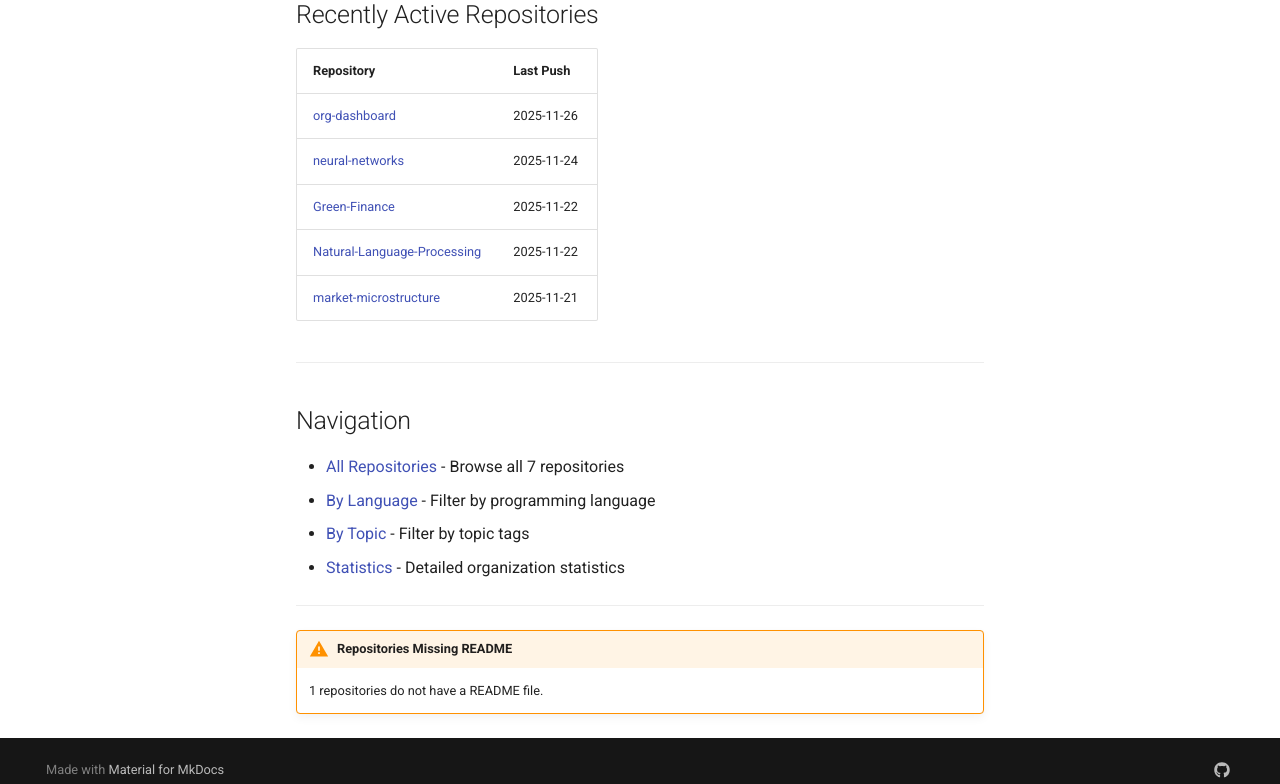
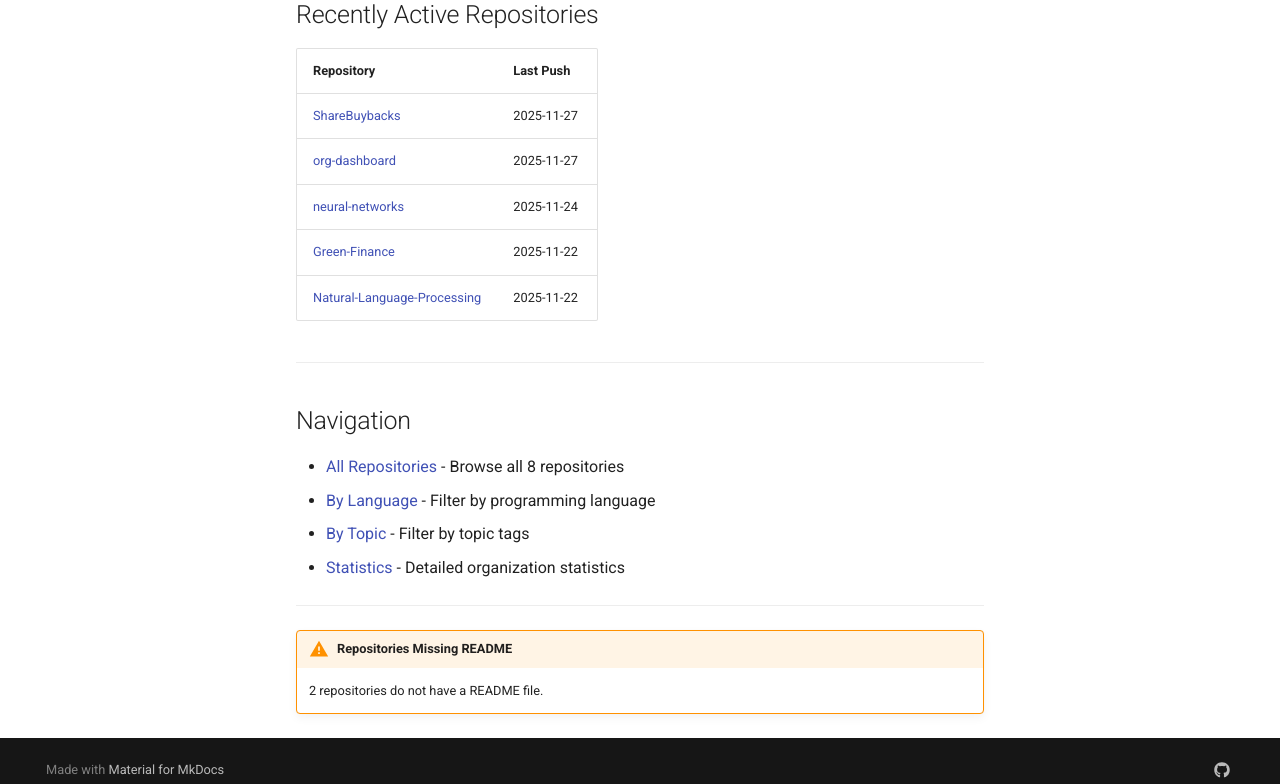
Before and after one commit to Digital-AI-Finance/org-dashboard, an MkDocs documentation site: the page built from docs/index.md, in a window 1280 px wide and 1400 px high, scrolled down 2821 px. Shown: the part 598-1382 px from the top of the window. Built offline with MkDocs 1.6.1 and Material for MkDocs 9.7.7, drawn with Linux system fonts in a browser that asks for light colours; comment, search, counter and statistics services are not loaded; some of the changed text lies outside the part shown.

Commit message:
Update dashboard data [skip ci]

```diff
--- a/docs/index.md
+++ b/docs/index.md
@@ -41,12 +41,12 @@ Browse our research repositories in an interactive, visual format.
 
 | Metric | Value |
 |--------|-------|
-| Total Repositories | 7 |
-| Active Repositories | 7 |
+| Total Repositories | 8 |
+| Active Repositories | 8 |
 | Archived Repositories | 0 |
 | Total Stars | 0 |
 | Total Forks | 0 |
-| Total Contributors | 8 |
+| Total Contributors | 9 |
 | Average Stars per Repo | 0.0 |
 | Average Forks per Repo | 0.0 |
 
@@ -56,8 +56,8 @@ Browse our research repositories in an interactive, visual format.
 
 | Language | Repositories |
 |----------|--------------|
+| [Python](by-language/python.md) | 2 |
 | [TeX](by-language/tex.md) | 2 |
-| [Python](by-language/python.md) | 1 |
 | [Jupyter Notebook](by-language/jupyter-notebook.md) | 1 |
 
 
@@ -97,18 +97,18 @@ Browse our research repositories in an interactive, visual format.
 
 | Repository | Last Push |
 |------------|-----------|
-| [org-dashboard](repos/org-dashboard.md) | 2025-11-26 |
+| [ShareBuybacks](repos/ShareBuybacks.md) | 2025-11-27 |
+| [org-dashboard](repos/org-dashboard.md) | 2025-11-27 |
 | [neural-networks](repos/neural-networks.md) | 2025-11-24 |
 | [Green-Finance](repos/Green-Finance.md) | 2025-11-22 |
 | [Natural-Language-Processing](repos/Natural-Language-Processing.md) | 2025-11-22 |
-| [market-microstructure](repos/market-microstructure.md) | 2025-11-21 |
 
 
 ---
 
 ## Navigation
 
-- [All Repositories](repos/index.md) - Browse all 7 repositories
+- [All Repositories](repos/index.md) - Browse all 8 repositories
 - [By Language](by-language/index.md) - Filter by programming language
 - [By Topic](by-topic/index.md) - Filter by topic tags
 - [Statistics](stats.md) - Detailed organization statistics
@@ -117,4 +117,4 @@ Browse our research repositories in an interactive, visual format.
 ---
 
 !!! warning "Repositories Missing README"
-    1 repositories do not have a README file.
+    2 repositories do not have a README file.
```
Also changed, not shown: other parts of docs/index.md (+1 -1 lines), docs/by-language/index.md (+1 -1 lines), docs/by-language/python.md (+3 -2 lines), docs/repos/ShareBuybacks.md (added, +61 -0 lines), docs/repos/index.md (+3 -2 lines), docs/repos/org-dashboard.md (+3 -3 lines), docs/stats.md (+10 -7 lines), 12 other files.
